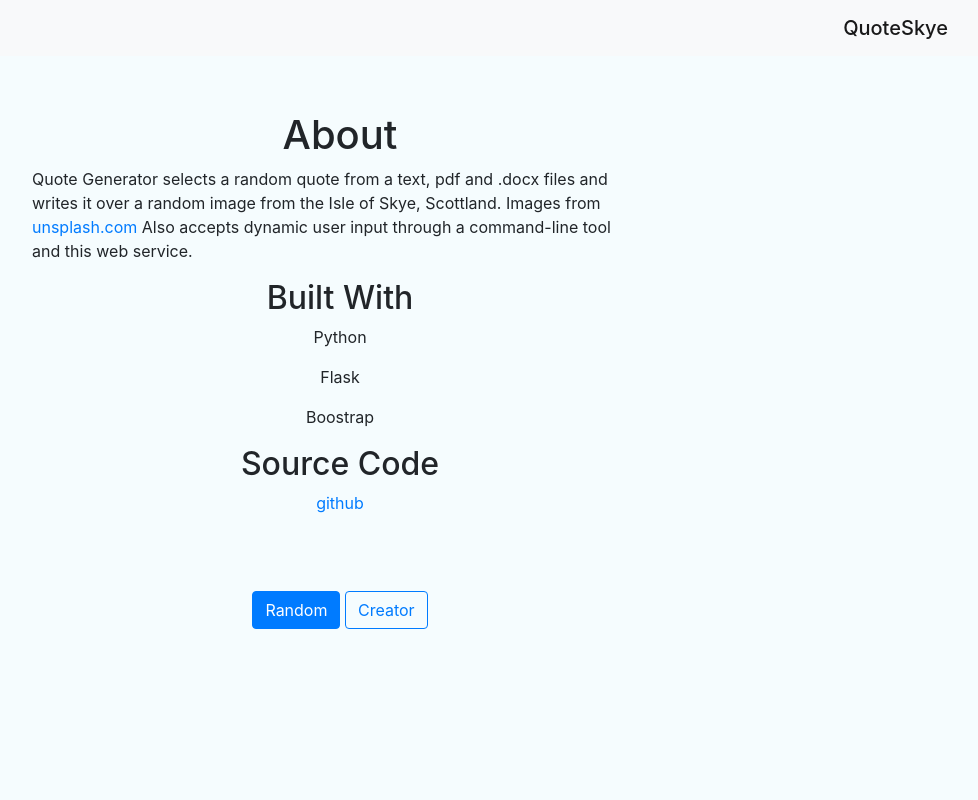
After one commit to rcmadden/meme-generator, a Flask app: template src/templates/about.html in a window 1280 px wide. The commit adds this page. Shown: the whole page, without its empty margins (300-1278 px from the left). Run offline with Flask 2, Linux system fonts and the light colour scheme; the template is opened without the code that fills it, so the values that code supplies are empty; parts of the project's set-up code (start-up, migrations or seed data) failed here and were passed over; some libraries are stand-ins or nearby versions.

Commit message:
add about page

```diff
--- /dev/null
+++ b/src/templates/about.html
@@ -0,0 +1,17 @@
+{% extends "base.html" %}
+{% block title %}Quote Generator{% endblock %}
+{% block body %}
+<!-- <h1>About</h3> -->
+<body>
+    <h1>About</h1>
+    <p class="mr-3" style="width: 600px">Quote Generator selects a random quote from a text, pdf and .docx files and writes it over a random image from the Isle of Skye, Scottland. Images from <a href='https://unsplash.com/s/photos/skye-island' target="_blank">unsplash.com</a> Also accepts dynamic user input through a command-line tool and this web service.
+    </p>
+    <h2>Built With</h2>
+    <p>Python</p>
+    <p>Flask</p>
+    <p>Boostrap</p>
+    <h2>Source Code</h2>
+    <a href="https://github.com/rcmadden/meme-generator" target="_blank">github</p>
+
+</body>
+{% endblock %}
--- a/src/templates/base.html
+++ b/src/templates/base.html
@@ -30,7 +30,9 @@
     </head>
     <body>
         {% block body %}{% endblock %}
-
+        <nav class="navbar fixed-top navbar-light bg-light">
+            <a class="navbar-brand mb-0 h1" href="about">QuoteSkye</a>
+          </nav>
         <div class="nav">
             <a class="btn btn-primary" href="{{url_for('meme_rand')}}">Random</a>
             <a class="btn btn-outline-primary" href="{{url_for('meme_form')}}">Creator</a>
```
